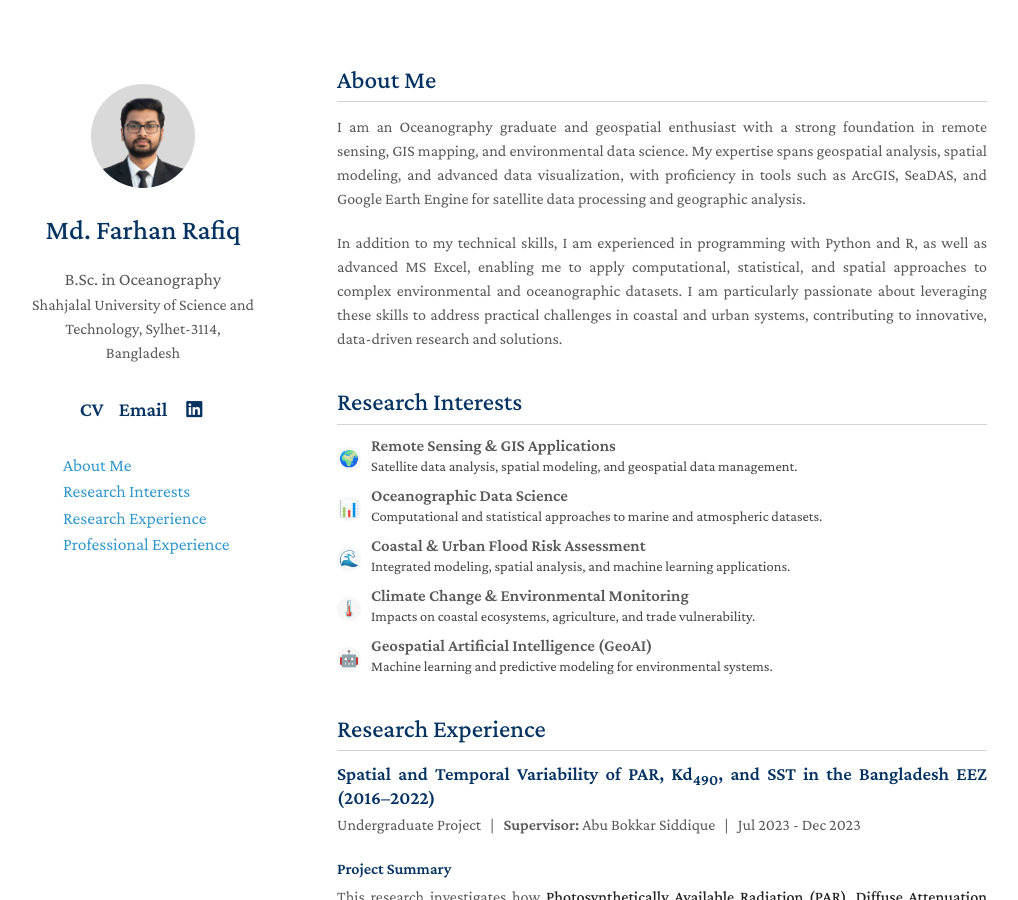
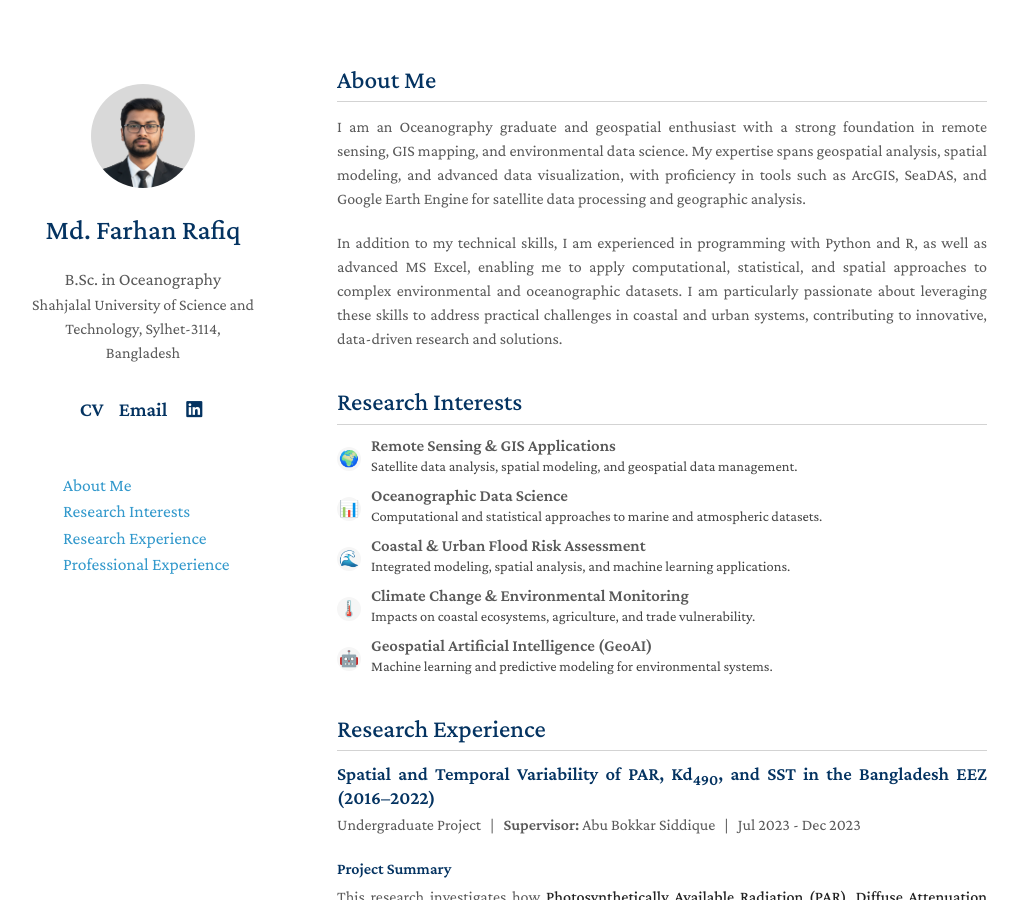
Before and after one commit to farhan-rafiq/farhan-rafiq.github.io, a Jekyll site: the page built from index.md, in a window 1280 px wide and 900 px high. Shown: the whole window, without its empty margins (133-1151 px from the left). Built offline with Jekyll 4.4.1, drawn with Linux system fonts in a browser that asks for light colours; a style sheet for code colours, icons or effects is not loaded.

```diff
--- a/_layouts/homepage.html
+++ b/_layouts/homepage.html
@@ -102,10 +102,10 @@
 
 
 
-      <div class="sidebar-nav" style="text-align: left; margin-left: 36px; color:#043361; font-size:1.1rem; line-height:1.5em; padding-top:0em;">
+      <div class="sidebar-nav" style="text-align: left; margin-left: 36px; color:#043361; font-size:1.1rem; line-height:1.5em; padding-top:20px;">
         <a href="#about-me">About Me</a><br>
         <a href="#research-interests">Research Interests</a><br>
-        <a href="#research-projects">Research Experience</a><br>
+        <a href="#research-experience">Research Experience</a><br>
         <a href="#professional-experience">Professional Experience</a><br>
       </div>
 
```
